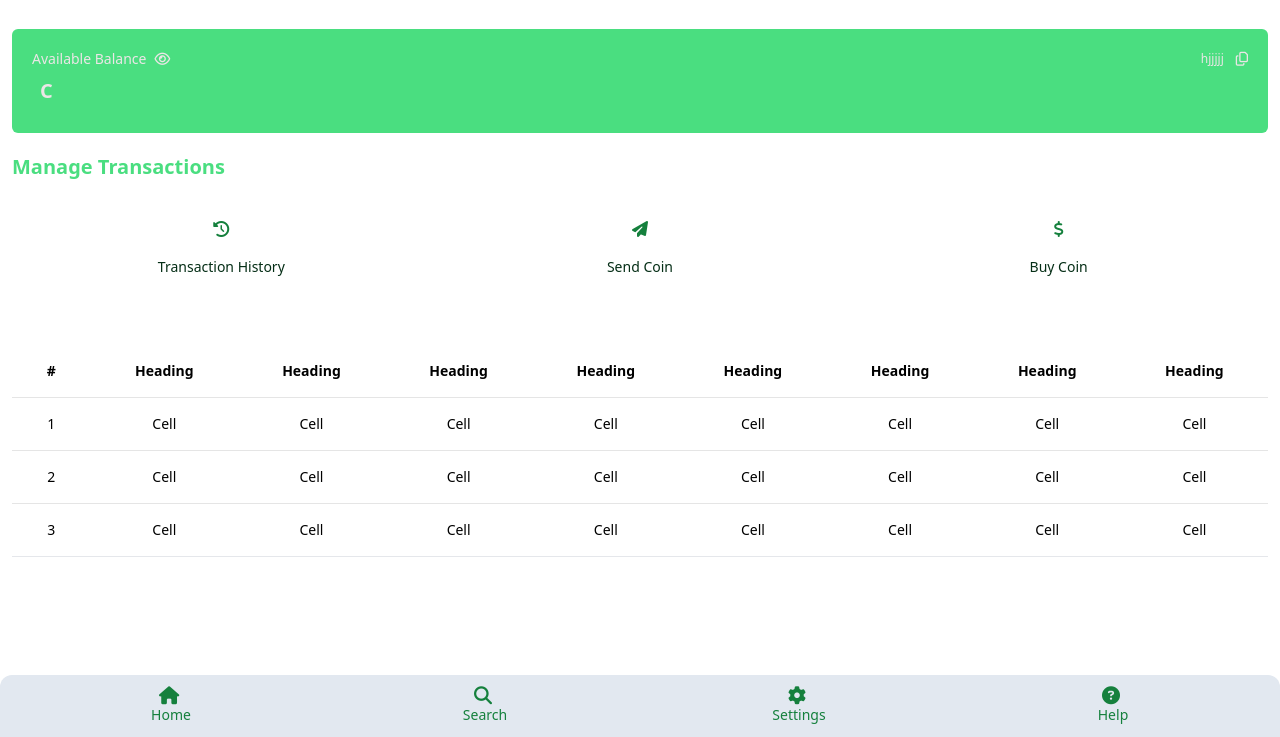
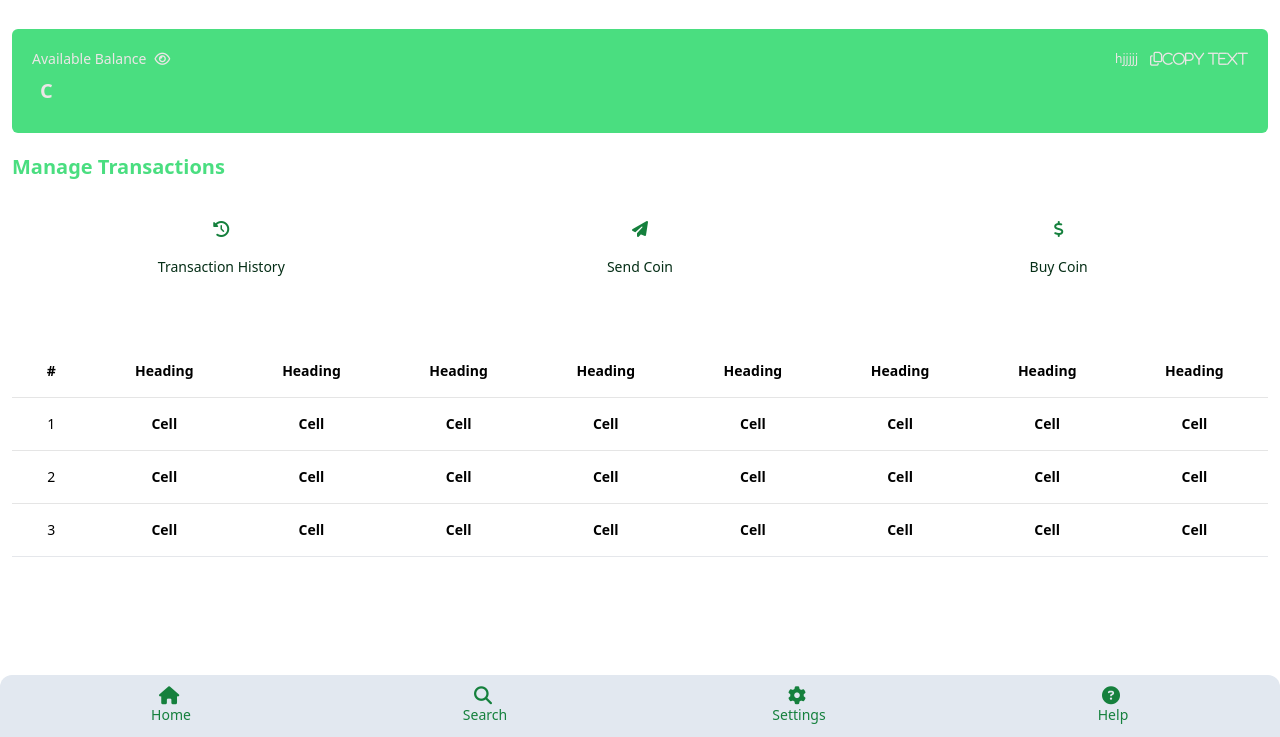
Before and after one commit to inuEnike/student-expense-client, a website: page index.html in a window 1280 px wide. Shown: the part 63-800 px from the top of the page. Drawn offline with nearby package versions, Linux system fonts and the light colour scheme; no server answers; sample sign-in values are in the browser's storage.

Commit message:
Started using github online editor

```diff
--- a/index.html
+++ b/index.html
@@ -80,7 +80,7 @@
           <div class="flex flex-col items-center">
             <div class="flex items-center">
               <p class="text-xs matNo">hjjjjj</p>
-            <i class="fa-regular fa-copy pl-3 text-sm copy"></i>
+            <i class="fa-regular fa-copy pl-3 text-sm copy">copy text</i>
           </div>
           <!-- <span class="text-sm">copied!</span> -->
           </div>
@@ -124,8 +124,8 @@
         <div class="sm:-mx-6 lg:-mx-8">
           <div class="inline-block min-w-full py-2 sm:px-6 lg:px-8">
             <div class="overflow-x-auto">
-              <table class="min-w-full text-start text-sm font-light text-surface dark:text-white">
-                <thead class="border-b border-neutral-200 font-medium dark:border-white/10 text-center">
+              <table class="min-w-full text-start text-sm font-semibold text-surface">
+                <thead class="border-b border-neutral-200 font-medium text-center">
                   <tr>
                     <th scope="col" class="px-6 py-4">#</th>
                     <th scope="col" class="px-6 py-4">Heading</th>
@@ -139,7 +139,7 @@
                   </tr>
                 </thead>
                 <tbody>
-                  <tr class="border-b border-neutral-200 dark:border-white/10 text-center">
+                  <tr class="border-b border-neutral-200 text-center">
                     <td class="whitespace-nowrap px-6 py-4 font-medium">1</td>
                     <td class="whitespace-nowrap px-6 py-4">Cell</td>
                     <td class="whitespace-nowrap px-6 py-4">Cell</td>
@@ -150,7 +150,7 @@
                     <td class="whitespace-nowrap px-6 py-4">Cell</td>
                     <td class="whitespace-nowrap px-6 py-4">Cell</td>
                   </tr>
-                  <tr class="border-b border-neutral-200 dark:border-white/10 text-center">
+                  <tr class="border-b border-neutral-200 text-center">
                     <td class="whitespace-nowrap px-6 py-4 font-medium">2</td>
                     <td class="whitespace-nowrap px-6 py-4">Cell</td>
                     <td class="whitespace-nowrap px-6 py-4">Cell</td>
```
Also changed, not shown: buy-coin.html (+1 -1 lines), dist/styles/output.css.
